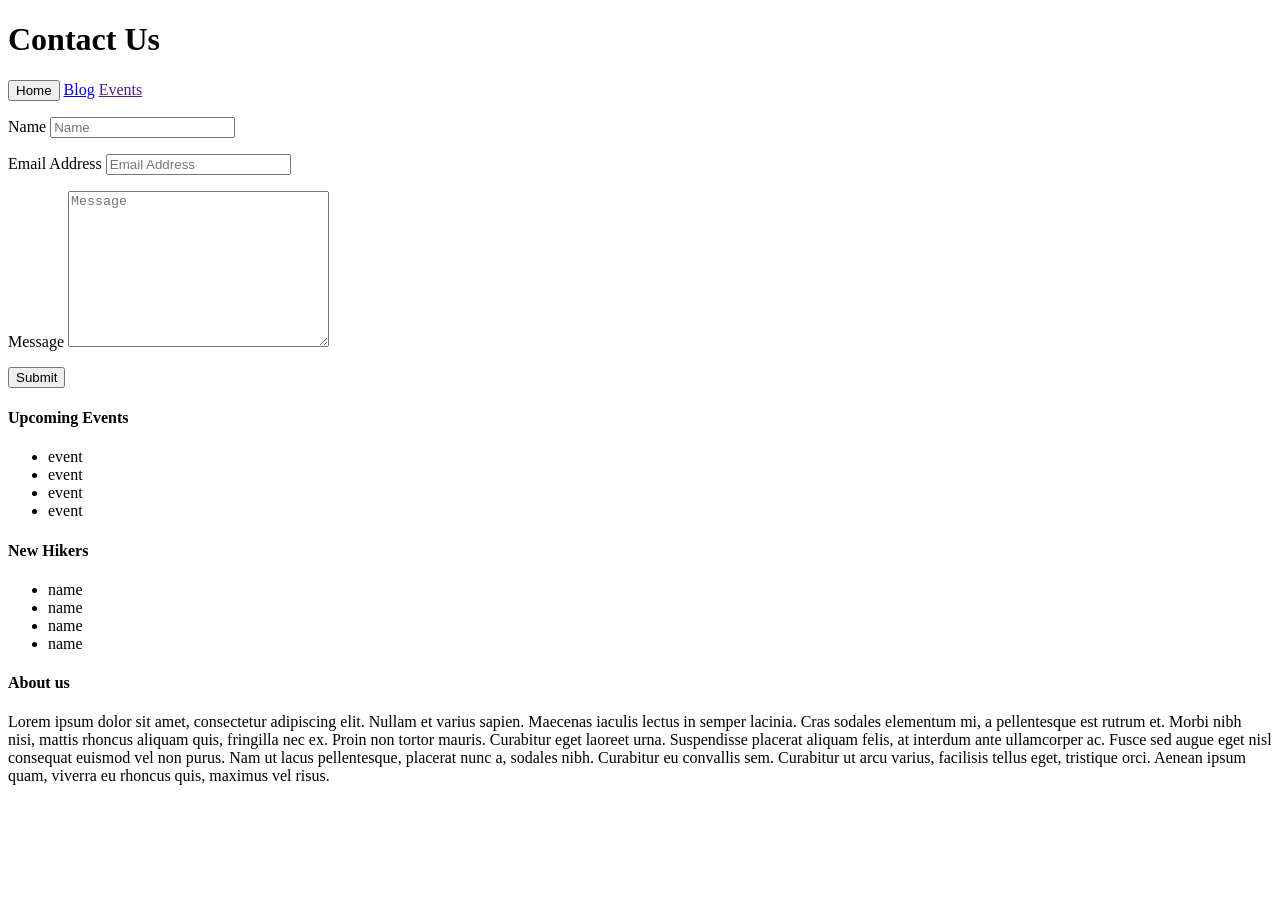
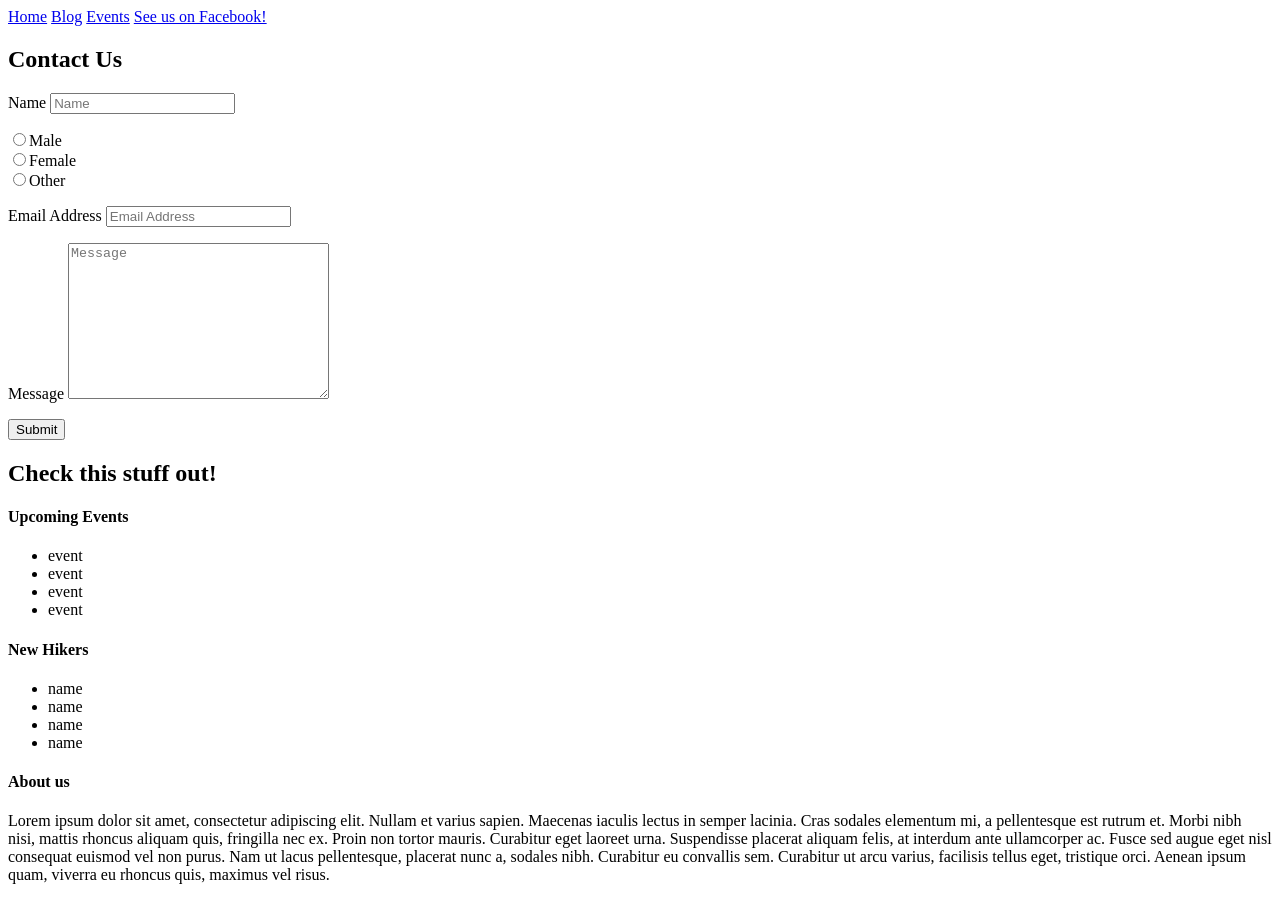
Before and after one commit to MayMalzahn/designing-for-web-standards-2, a plain HTML site: page HikersGuide/contact.html in a window 1280 px wide. Before the commit the page ends 801 px from the top, so only its background shows below. Drawn offline with Linux system fonts and the light colour scheme; no server answers.

Commit message:
Updated via feedback

```diff
--- a/HikersGuide/contact.html
+++ b/HikersGuide/contact.html
@@ -1,23 +1,29 @@
 <!DOCTYPE html>
 <html lang = "en-US">
-	<link rel="stylesheet" href="css/main.css">
-<head><title>Contact Us</title></head>
+
+<head><title>Contact Us</title>
+	<meta charset="utf-8"/>
+	<link rel="stylesheet" href="css/main.css"></head>
 <body>
 	<header>
 	<script src="js/content.js"></script>
-
-	<h1>Contact Us</h1>
-	<article >
-	<button>Home</button>
+	<a href="index.html">Home</a>
 	<a href="blog.html">Blog</a>
-	<a href onclick="events.html">Events</a>
-	</article>
+	<a href="events.html">Events</a>
+	<a href="https://www.facebook.com/">See us on Facebook!</a>
 </header>
 	<section id="form">
-	<form method="post" action="">
+		<h1>Contact Us</h1>
+	<form method="post">
 		<p>
 			<label for="name">Name</label>
 				<input type="text" name="name" id="name" class="required" placeholder="Name" />
+		</p>
+		<p>
+
+			<input type="radio" name="sex" value="male">Male<br>
+			<input type="radio" name="sex" value="female">Female<br>
+			<input type="radio" name="sex" value="other">Other
 		</p>
 		<p>
 			<label for="email">Email Address</label>
@@ -34,9 +40,10 @@
 		</section>
 	<footer>
 	<section id="foot">
-	<article >
-	<h4>Upcoming Events</h4>
+	<h2>Check this stuff out!</h2>
+
 	<section id = "eventList">
+		<h4>Upcoming Events</h4>
 		<ul>
 			<li>event</li>
 			<li>event</li>
@@ -44,8 +51,7 @@
 			<li>event</li>
 		</ul>
 		</section>
-	</article>
-	<article >
+
 		<section id = "hikerList">
 	<h4>New Hikers</h4>
 
@@ -56,11 +62,10 @@
 			<li>name</li>
 		</ul>
 		</section>
-	</article >
-	<article >
+
 	<h4>About us</h4>
 	<p>Lorem ipsum dolor sit amet, consectetur adipiscing elit. Nullam et varius sapien. Maecenas iaculis lectus in semper lacinia. Cras sodales elementum mi, a pellentesque est rutrum et. Morbi nibh nisi, mattis rhoncus aliquam quis, fringilla nec ex. Proin non tortor mauris. Curabitur eget laoreet urna. Suspendisse placerat aliquam felis, at interdum ante ullamcorper ac. Fusce sed augue eget nisl consequat euismod vel non purus. Nam ut lacus pellentesque, placerat nunc a, sodales nibh. Curabitur eu convallis sem. Curabitur ut arcu varius, facilisis tellus eget, tristique orci. Aenean ipsum quam, viverra eu rhoncus quis, maximus vel risus.</p>
-		</article>
+
 		</section>
 </footer>
 </body>
--- a/HikersGuide/js/content.js
+++ b/HikersGuide/js/content.js
@@ -5,7 +5,7 @@
 var xhr = new XMLHttpRequest();
 xhr.onload = function()
 {
-	 var data = JSON.parse(xhr.responseText);
+	var data = JSON.parse(xhr.responseText);
 
 	var footerSelect = document.querySelector('#foot');
 	if(footerSelect)
```
Also changed, not shown: HikersGuide/blog.html (+13 -13 lines), HikersGuide/events.html (+16 -18 lines), HikersGuide/blogValidation.PNG, HikersGuide/eventValidation.PNG, 1 other file.
